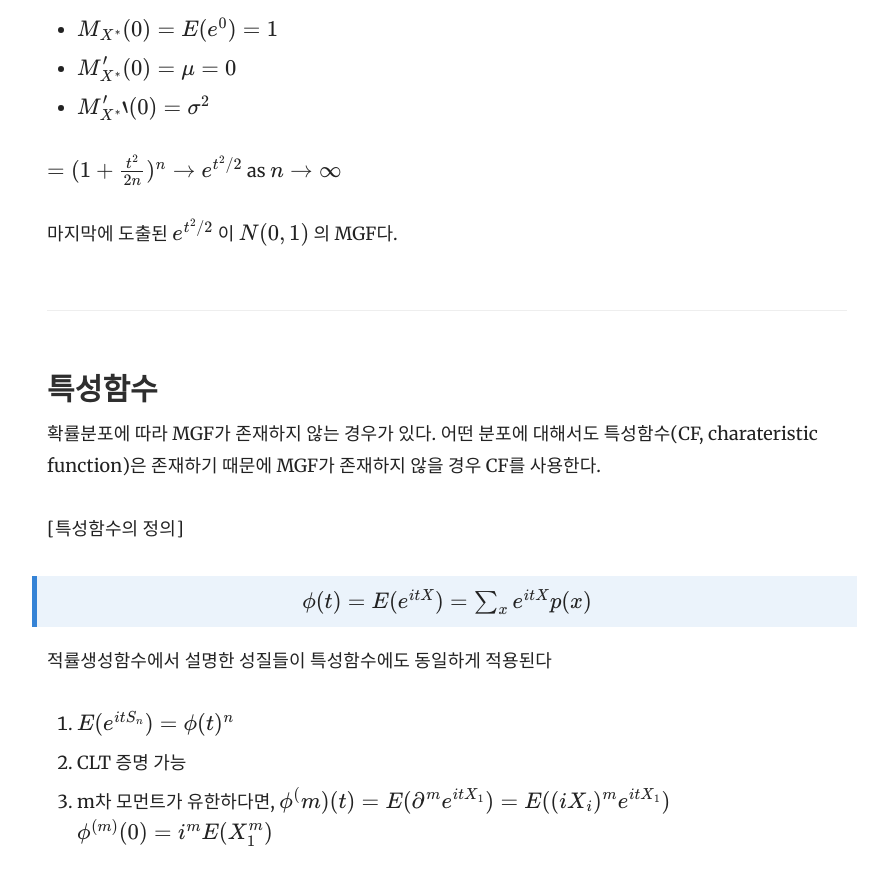
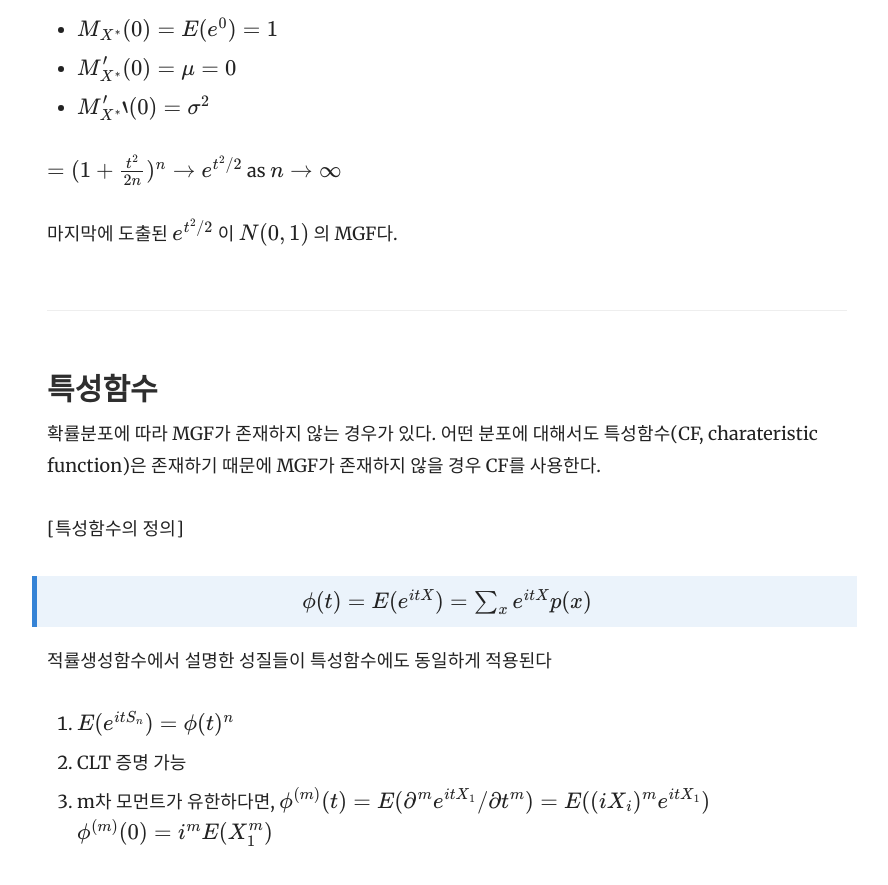
Before and after one commit to yrk3434/yrk3434.github.io, a Jekyll site: the page built from _docs/Theory/Mathematical Statistics.md, in a window 1280 px wide and 900 px high, scrolled down 3607 px. Shown: the top 885 px of the window, without its empty margins (343-1231 px from the left). Built offline with Jekyll 4.4.1, drawn with Linux system fonts in a browser that asks for light colours; formulas are drawn with MathJax 3.

Commit message:
Update Mathematical Statistics.md

```diff
--- a/_docs/Theory/Mathematical Statistics.md
+++ b/_docs/Theory/Mathematical Statistics.md
@@ -119,5 +119,5 @@ $ X_1, X_2, ..., X_n $ 이 identically independent distributed(iid) $ F $ 를
 적률생성함수에서 설명한 성질들이 특성함수에도 동일하게 적용된다
 1. $ E( e^{it S_n} ) = \phi(t)^n $
 2. CLT 증명 가능
-3. m차 모먼트가 유한하다면, $ \phi^(m)(t) = E( \partial^m e^{it X_1} ) = E( (i X_i )^m e^{it X_1} )  $ <br/>
+3. m차 모먼트가 유한하다면, $ \phi^{(m)}(t) = E( \partial^m e^{it X_1} / \partial t^m ) = E( (i X_i )^m e^{it X_1} )  $ <br/>
   $ \phi^{(m)}(0) = i^m E(X_1^m) $
```
